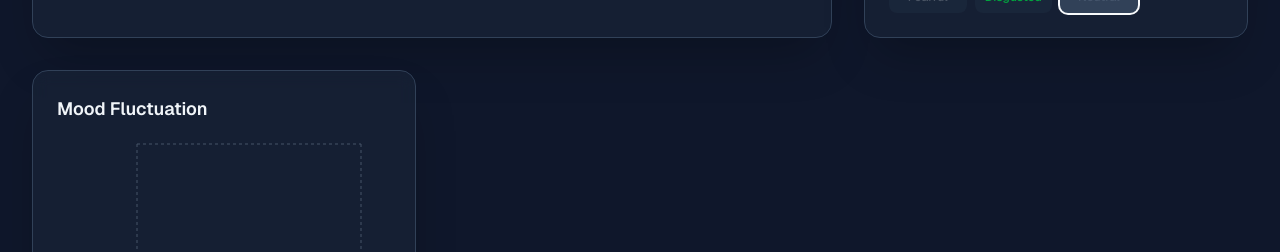
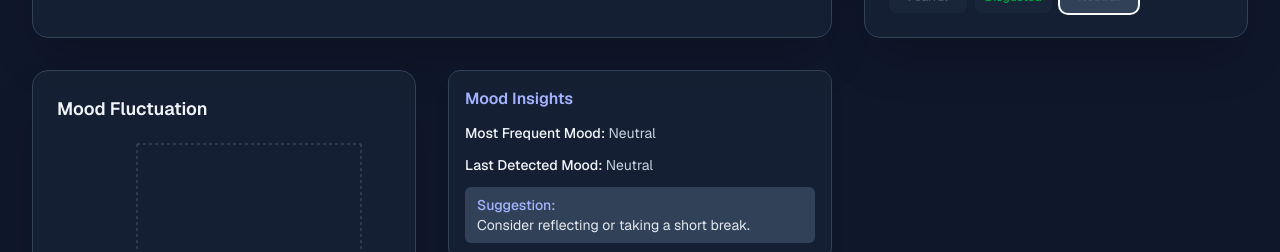
Before and after one commit to Krishnapriya-prasannan/facial_mood_detector, a Next.js app: page / in a window 1280 px wide. Shown: the part 700-952 px from the top of the page. Built offline with nearby package versions, Linux system fonts and the light colour scheme; no server answers.

Commit message:
imported MoodInsights in VideoFeed

```diff
--- a/src/app/components/VideoFeed.tsx
+++ b/src/app/components/VideoFeed.tsx
@@ -6,6 +6,7 @@ import faceapi from "@/lib/face-api-mock";
 import VideoPanel from "./mood/VideoPanel";
 import StatisticsPanel from "./mood/StatisticsPanel";
 import MoodChart from "./mood/MoodChart";
+import MoodInsights from "./mood/MoodInsights";
 const VideoFeed: React.FC = () => {
   const videoRef = useRef<HTMLVideoElement>(null);
   const [currentMood, setCurrentMood] = useState<string>("neutral");
@@ -136,7 +137,8 @@ const VideoFeed: React.FC = () => {
             sessionStartTime={sessionStartTime}
             currentMood={currentMood}
           />
-    <MoodChart moodHistory={moodHistory} />
+          <MoodChart moodHistory={moodHistory} />
+          <MoodInsights moodHistory={moodHistory} />
         </div>
       </main>
 
```
